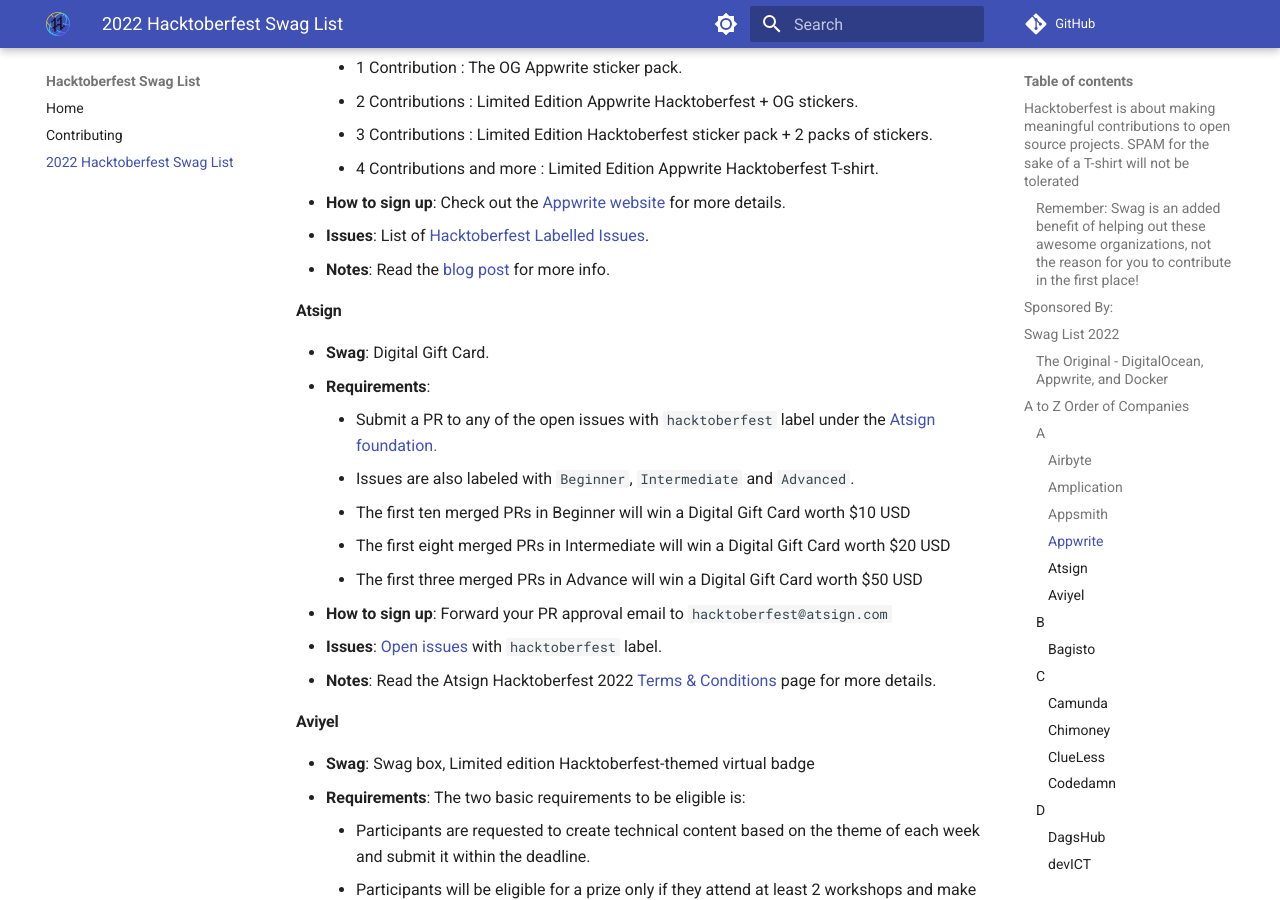
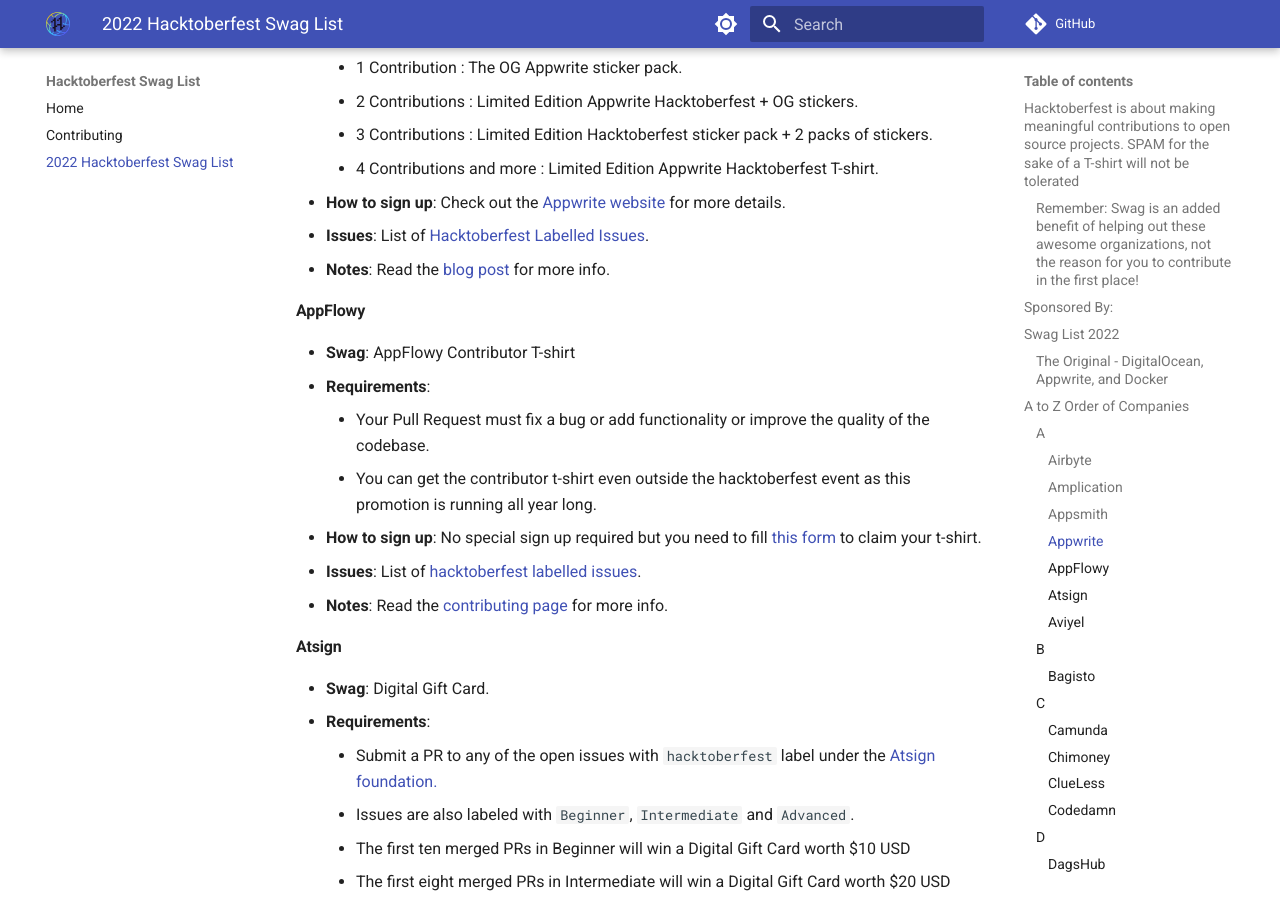
Before and after one commit to crweiner/hacktoberfest-swag-list, an MkDocs documentation site: the page built from docs/list.md, in a window 1280 px wide and 900 px high, scrolled down 3284 px. Built offline with MkDocs 1.6.1 and Material for MkDocs 9.7.7, drawn with Linux system fonts in a browser that asks for light colours; plug-ins that fetch from the network failed and are left out; comment, search, counter and statistics services are not loaded.

Commit message:
add: appyflowy to the list

```diff
--- a/docs/list.md
+++ b/docs/list.md
@@ -99,6 +99,16 @@
 - **How to sign up**: Check out the [Appwrite website](https://hacktoberfest.appwrite.io/) for more details.
 - **Issues**: List of [Hacktoberfest Labelled Issues](https://github.com/search?q=org%3Aappwrite+org%3Autopia-php+org%3Aopen-runtimes+label%3Ahacktoberfest+created%3A%3E2021-01-01+state%3Aopen&type=issues&s=updated&o=asc).
 - **Notes**: Read the [blog post](https://appwrite.io/hacktoberfest) for more info.
+
+#### **AppFlowy**
+
+- **Swag**: AppFlowy Contributor T-shirt
+- **Requirements**:
+    - Your Pull Request must fix a bug or add functionality or improve the quality of the codebase.
+    - You can get the contributor t-shirt even outside the hacktoberfest event as this promotion is running all year long.
+- **How to sign up**: No special sign up required but you need to fill [this form](https://tally.so/r/mKP5z3) to claim your t-shirt.
+- **Issues**: List of [hacktoberfest labelled issues](https://github.com/AppFlowy-IO/AppFlowy/issues?q=is%3Aopen+is%3Aissue+label%3Ahacktoberfest).
+- **Notes**: Read the [contributing page](https://appflowy.gitbook.io/docs/essential-documentation/contribute-to-appflowy/contributing-to-appflowy#contributor-t-shirt) for more info.
 
 #### **Atsign**
 
```
